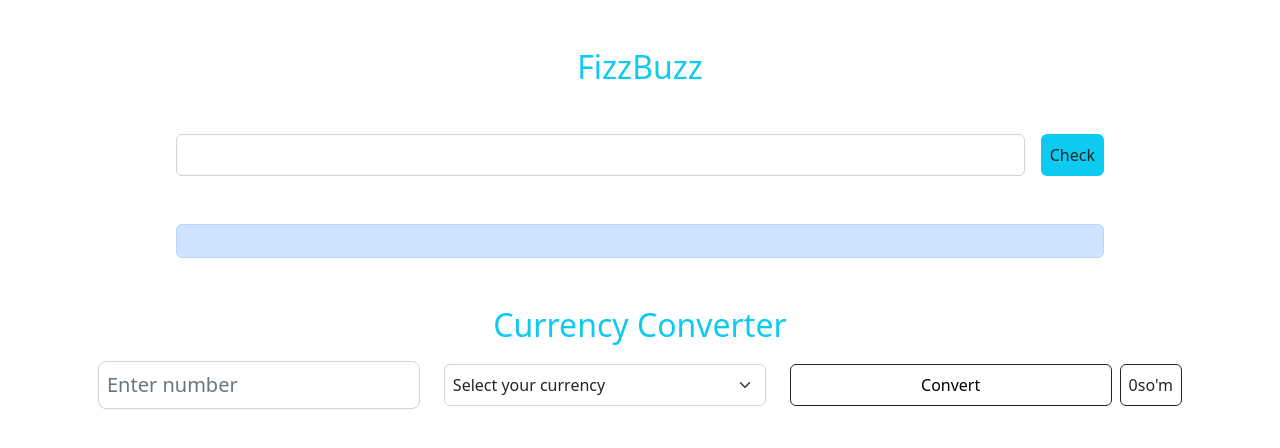
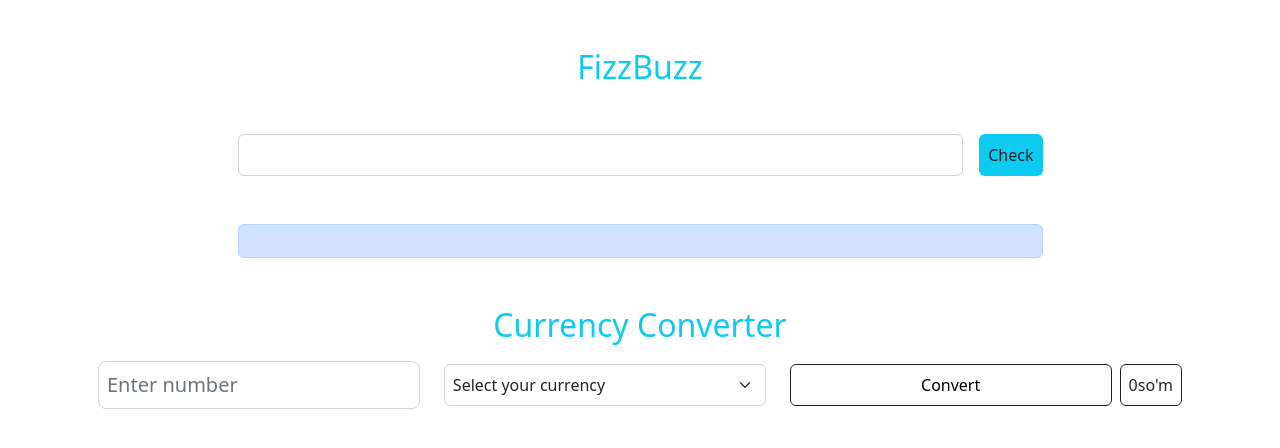
Before and after one commit to Shahzod001/JavaS, a plain HTML site: page index.html in a window 1280 px wide. Drawn offline with nearby package versions, Linux system fonts and the light colour scheme.

Commit message:
Fixed bugs

```diff
--- a/index.html
+++ b/index.html
@@ -10,7 +10,7 @@
 <body>
     <!-- SITE HEADER START -->
     <header class="site-header">
-        <div class="conatiner mx-auto">
+        <div class="container mx-auto">
             <div class="fizzbuzz my-5 w-75 mx-auto">
                 <h2 class="text-center text-info">FizzBuzz</h2>
                 <div class="">
```
